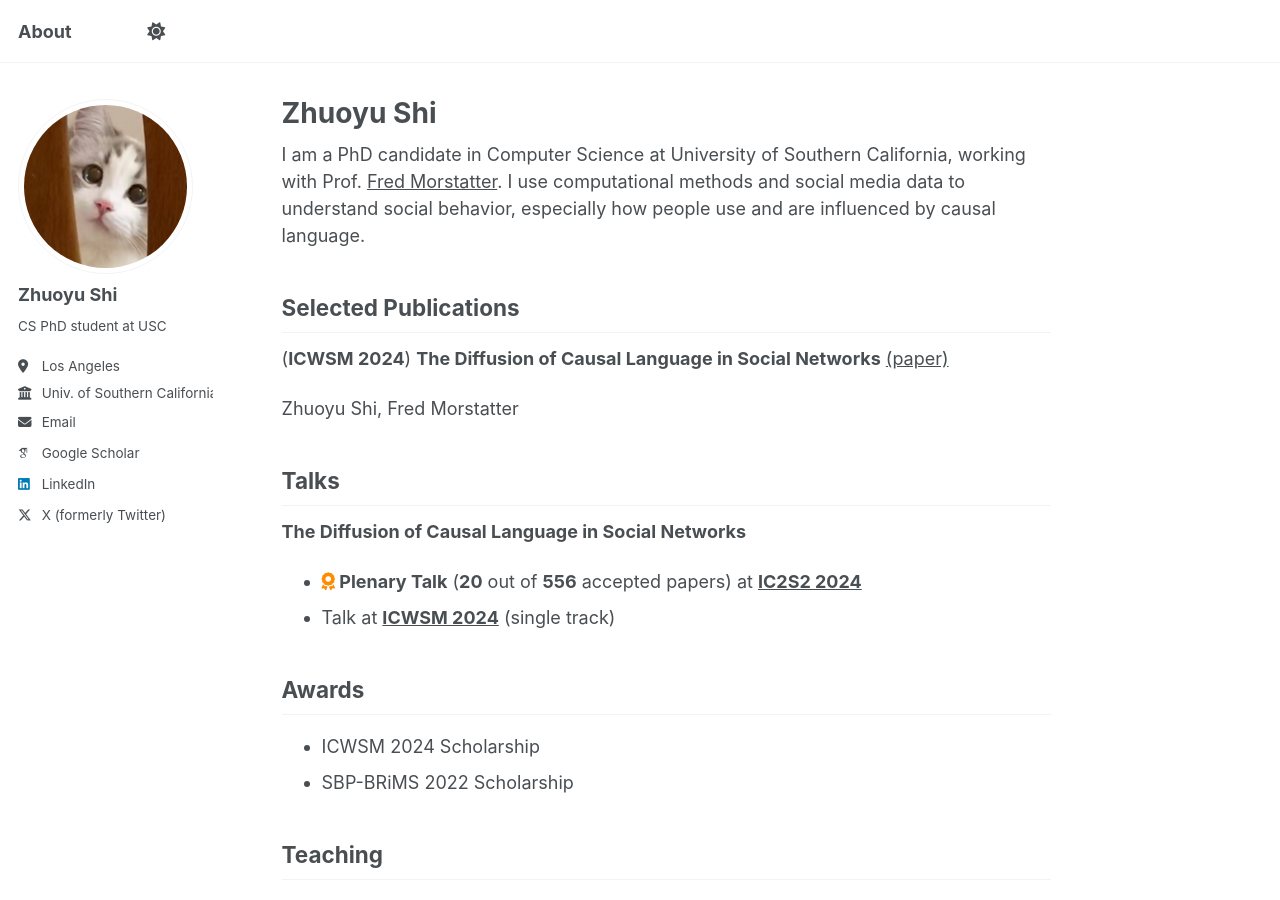
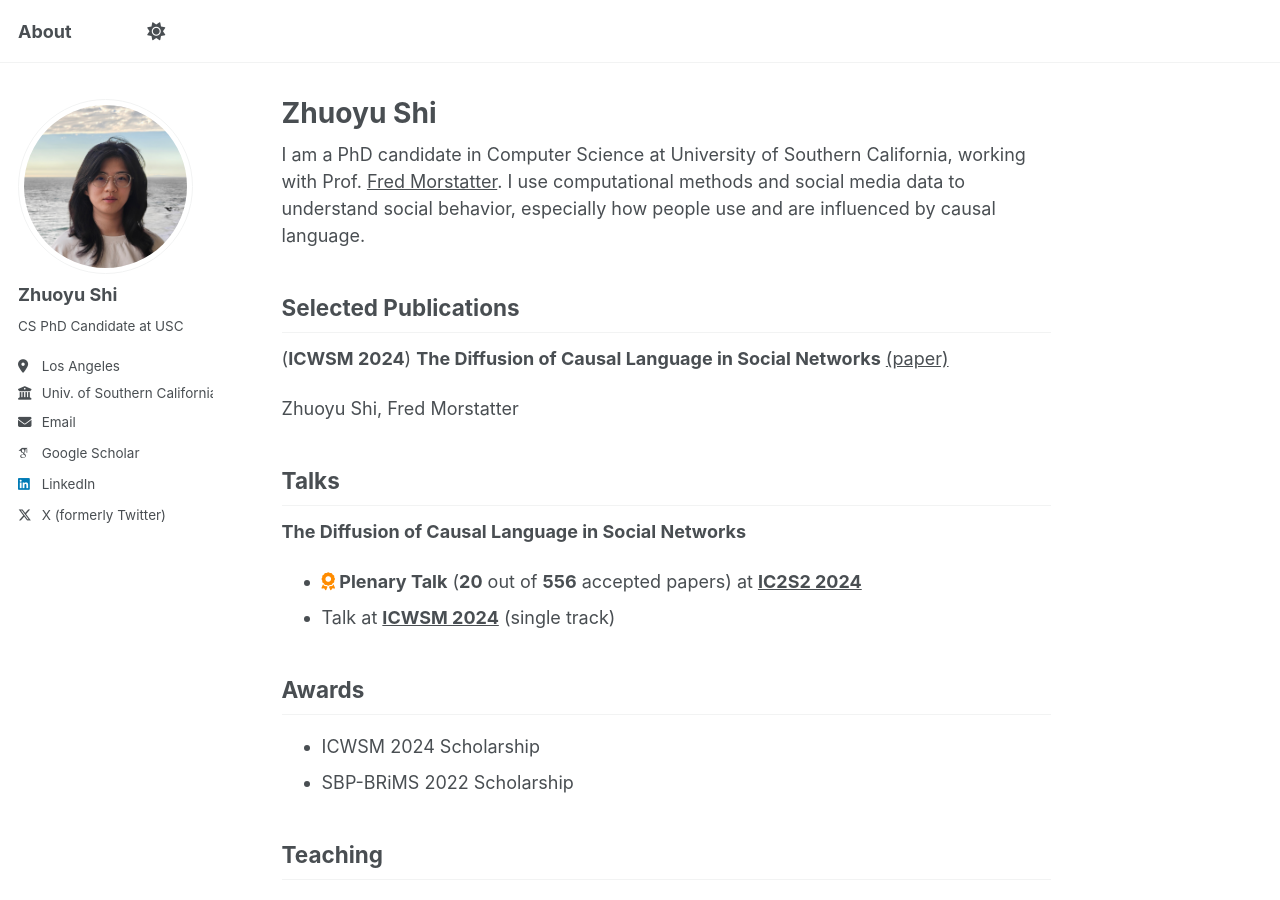
Before and after one commit to ZhuoyuShiii/zhuoyushiii.github.io, a Jekyll site: the page built from _pages/about.md, in a window 1280 px wide and 900 px high. Built offline with Jekyll 4.4.1, drawn with Linux system fonts in a browser that asks for light colours; some web fonts are replaced; a script that is not in the unit is left out.

Commit message:
Update _config.yml

```diff
--- a/_config.yml
+++ b/_config.yml
@@ -23,10 +23,10 @@ repository               : "zhuoyushiii.github.io"
 #               Additional customization can be done by editing /_includes/author-profile.html
 author:
   # Biographic information
-  avatar           : "cat.png"
+  avatar           : "photo.jpg"
   name             : "Zhuoyu Shi"
   pronouns         : # example: "she/her"
-  bio              : "CS PhD student at USC"
+  bio              : "CS PhD Candidate at USC"
   location         : "Los Angeles"
   employer         : "Univ. of Southern California"
   uri              : # URL
```
